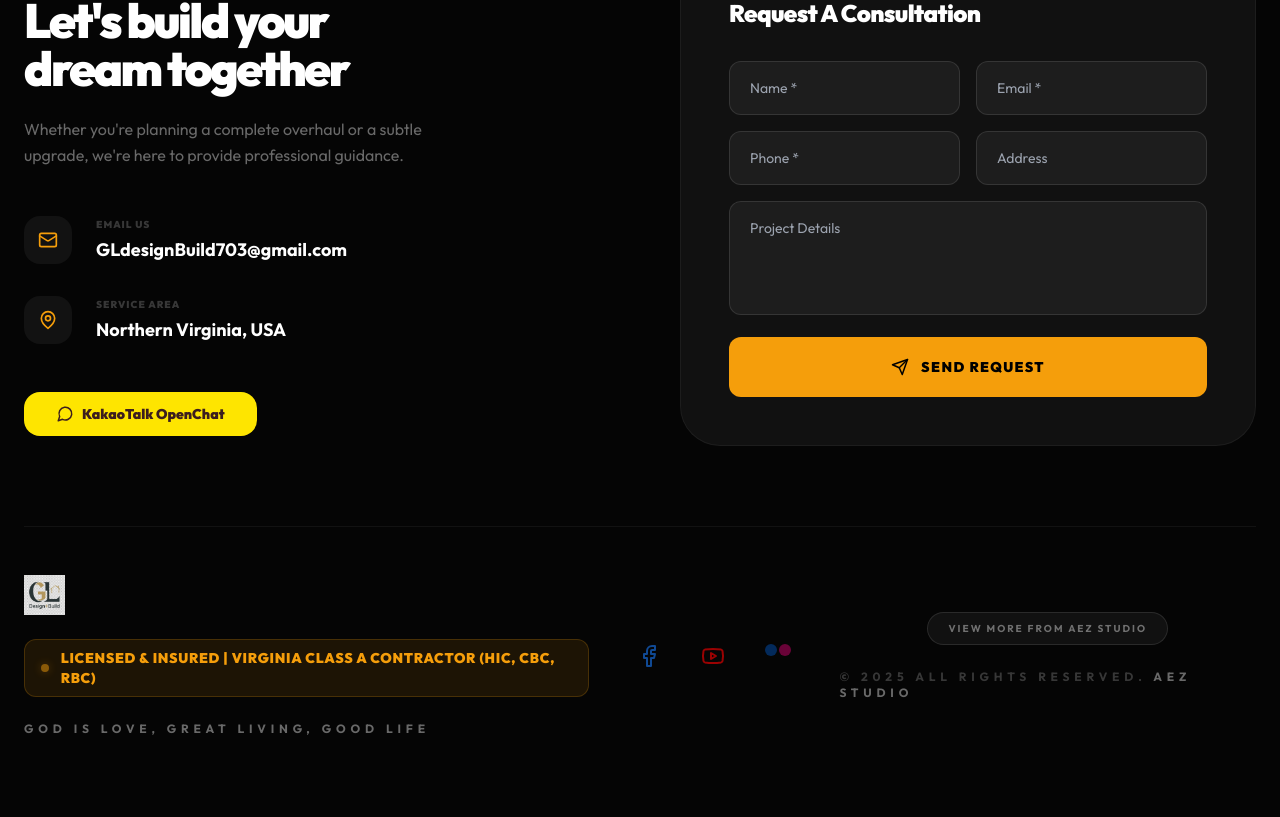
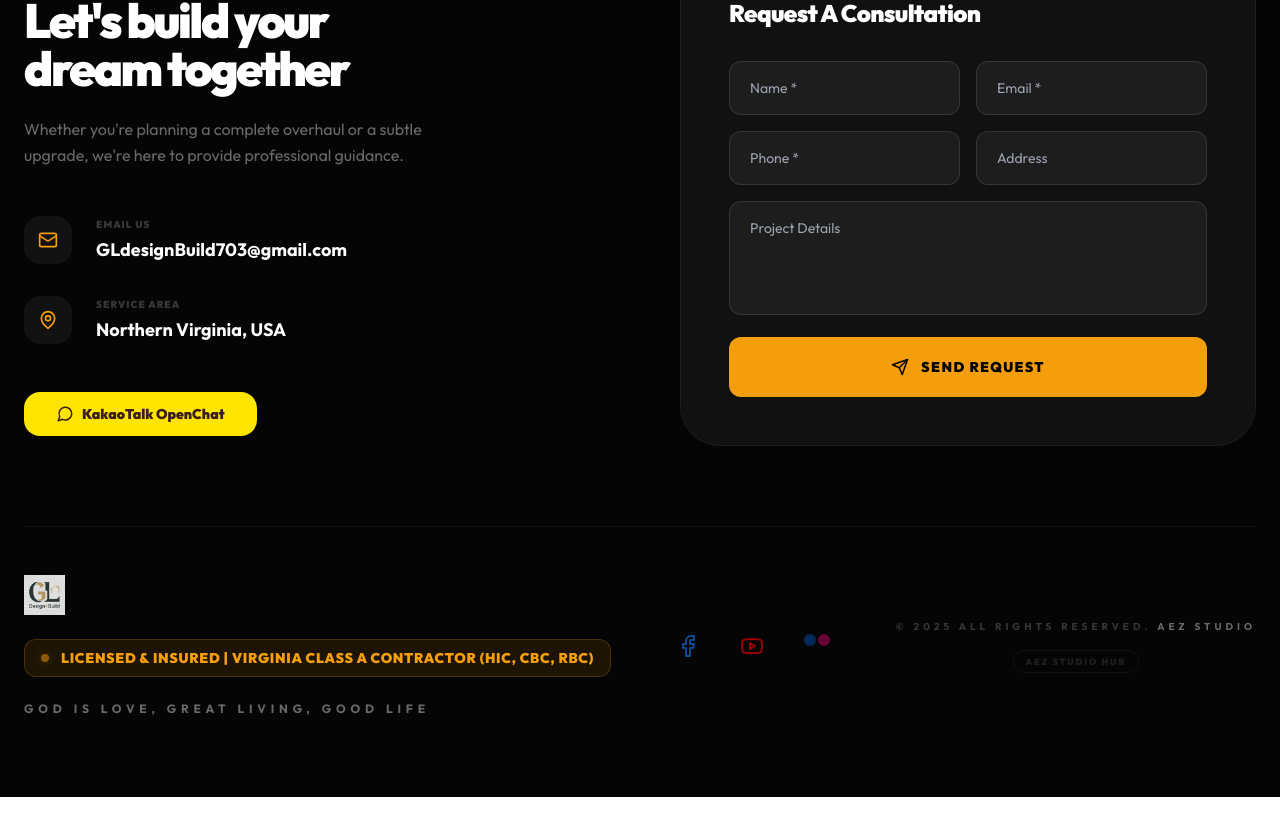
Before and after one commit to aeZ-Studio/GL-Design-Build, a React (Vite) app: page / in a window 1280 px wide. Shown: the part 6091-6908 px from the top of the page. Built offline with nearby package versions, Linux system fonts and the light colour scheme.

Commit message:
Update App.tsx

```diff
--- a/src/App.tsx
+++ b/src/App.tsx
@@ -578,11 +578,11 @@ const App = () => {
                                     </div>
                                 </a>
                             </div>
-                            <div className="flex flex-col items-center gap-4">
-                                <a href="https://aez-hub.vercel.app" target="_blank" rel="noopener noreferrer" className="px-5 py-2 rounded-full bg-white/5 border border-white/10 text-[10px] font-bold text-white/40 hover:text-white hover:bg-white/10 transition-all uppercase tracking-[0.2em] mb-2">
-                                    {lang === 'ko' ? 'aeZ Studio 다른앱 보러가기' : 'View more from aeZ Studio'}
+                            <div className="flex flex-col items-center gap-2">
+                                <p className="text-[10px] font-bold tracking-[0.4em] text-white/20 uppercase mb-2">© 2025 ALL RIGHTS RESERVED. <span className="text-white/40">aeZ Studio</span></p>
+                                <a href="https://aez-hub.vercel.app" target="_blank" rel="noopener noreferrer" className="inline-block text-[9px] font-black text-white/10 hover:text-amber-500 transition-colors uppercase tracking-[0.2em] border border-white/5 rounded-full px-3 py-1">
+                                    aeZ Studio Hub
                                 </a>
-                                <p className="text-xs font-bold tracking-[0.4em] text-white/20 uppercase">© 2025 ALL RIGHTS RESERVED. <span className="text-white/40">aeZ Studio</span></p>
                             </div>
                         </div>
                     </div>
```
